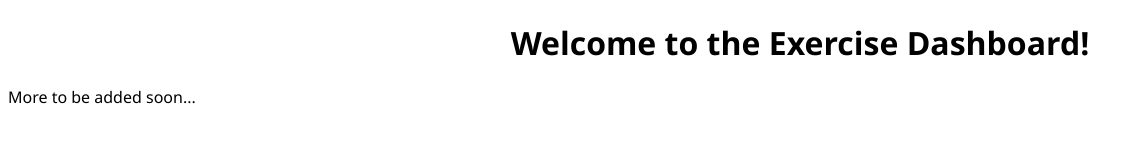
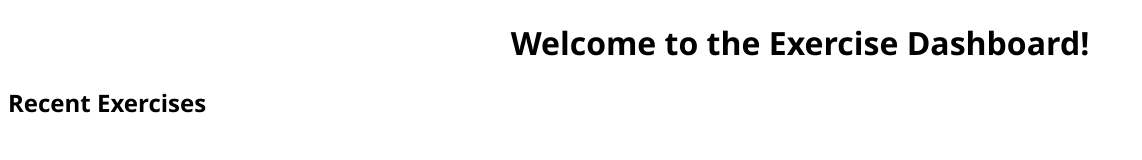
Before and after one commit to TheMattrixYT/exercise-dashboard, an Electron app: page main.html in a window 1600 px wide. Shown: the whole page, without its empty margins (0-1142 px from the left). Drawn offline with Linux system fonts and the light colour scheme.

Commit message:
Updated main.html

```diff
--- a/main.html
+++ b/main.html
@@ -8,6 +8,6 @@
     </head>
     <body>
         <h1 class="titles">Welcome to the Exercise Dashboard!</h1>
-        <p>More to be added soon...</p>
+        <h2>Recent Exercises</h2>
     </body>
 </html>
```
